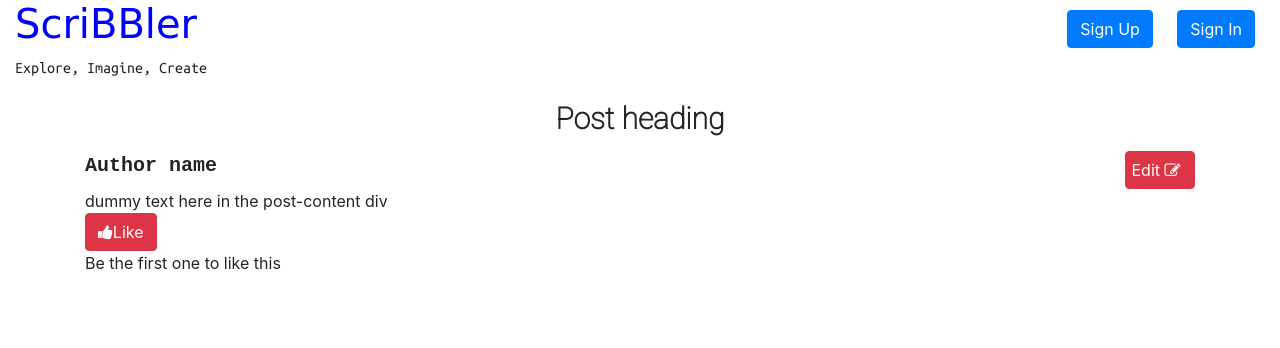
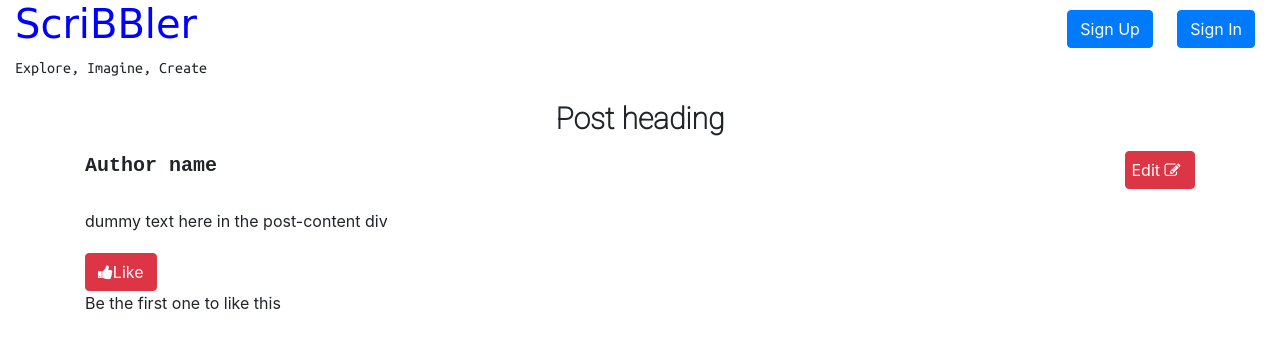
Before and after one commit to sushmak49/FinalScribbler, a plain HTML site: page html/post.html in a window 1280 px wide. Drawn offline with nearby package versions, Linux system fonts and the light colour scheme; a script that the page names is missing; a web font is replaced by a local one.

Commit message:
Added styles to post-content and like button

```diff
--- a/styles/post.css
+++ b/styles/post.css
@@ -31,3 +31,12 @@ body{
     padding-left: 4px;
     width: 70px;
 }
+
+.post-content{
+    word-wrap: break-word;
+    margin-top: 20px;
+}
+
+#likeButton{
+    margin-top: 20px;
+}
```
